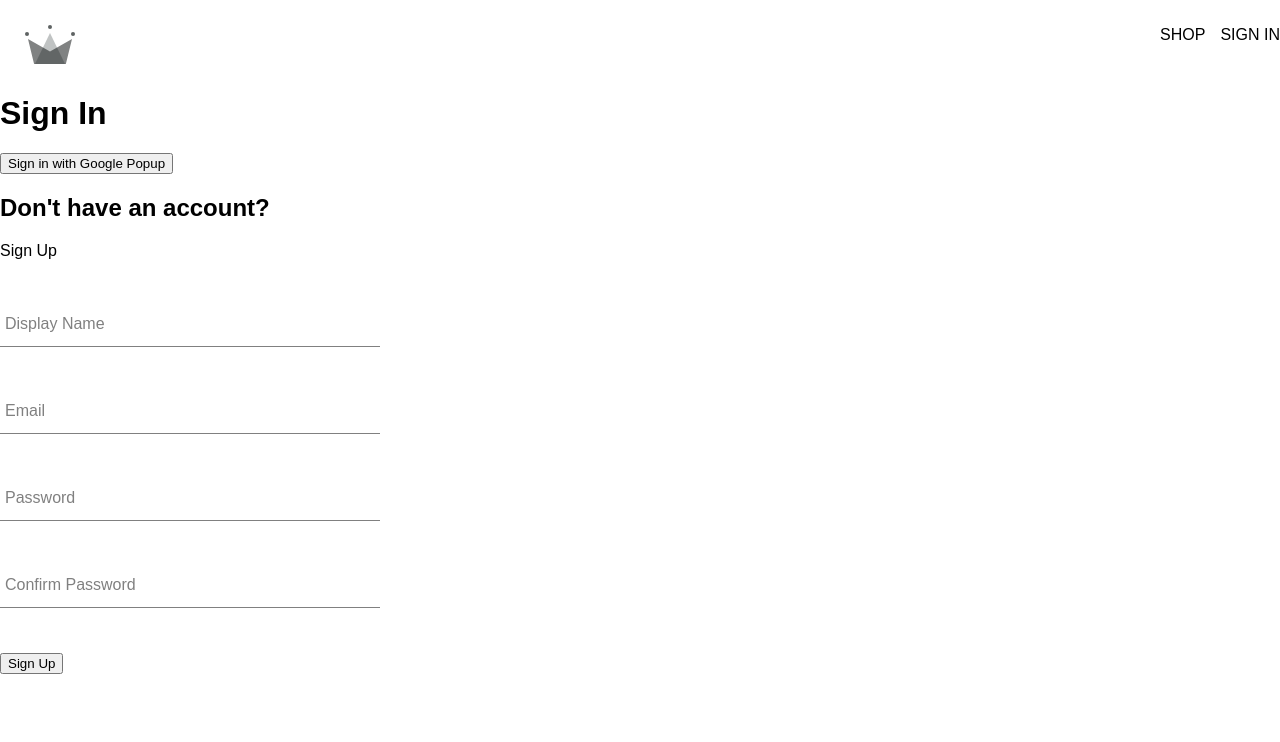
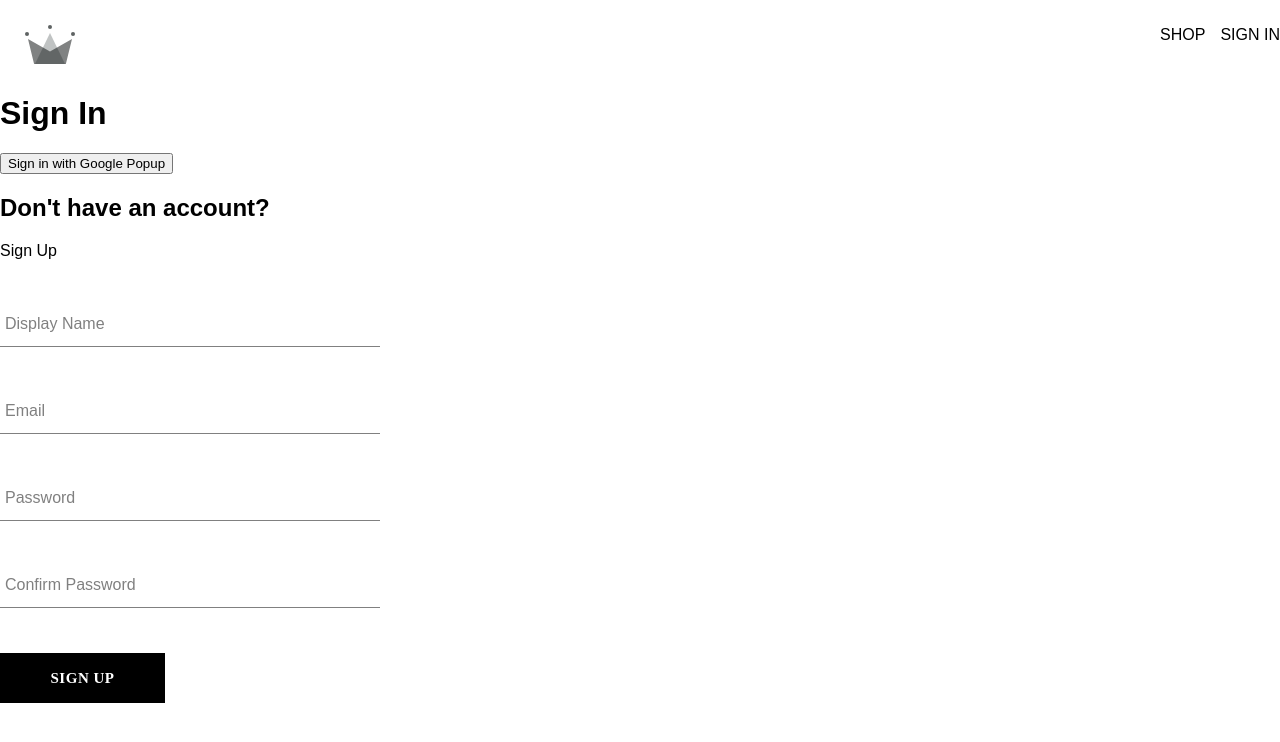
Before and after one commit to JasGharial/react-imperial, a React (Create React App) app: page /sign-in in a window 1280 px wide. Shown: the top 742 px of the page. Built offline with nearby package versions, Linux system fonts and the light colour scheme; the HTML template or start-up script is replaced by a standard one.

Commit message:
Add Button Component + Button SCSS

```diff
--- /dev/null
+++ b/src/components/button/button.component.jsx
@@ -0,0 +1,17 @@
+import './button.styles.scss'
+
+const BUTTON_TYPE_CLASSES = {
+  google: 'google-sign-in',
+  inverted: 'inverted'
+}
+
+const Button = ({ children, buttonType, ...otherProps }) => {
+  return (
+    <button className={`button-container ${BUTTON_TYPE_CLASSES[buttonType]}`}
+      {...otherProps} >
+      {children}
+    </button>
+  )
+}
+
+export default Button;
--- /dev/null
+++ b/src/components/button/button.styles.scss
@@ -0,0 +1,46 @@
+.button-container {
+  min-width: 165px;
+  width: auto;
+  height: 50px;
+  letter-spacing: 0.5px;
+  line-height: 50px;
+  padding: 0 35px 0 35px;
+  font-size: 15px;
+  background-color: black;
+  color: white;
+  text-transform: uppercase;
+  font-family: 'Raleway';
+  font-weight: bolder;
+  border: none;
+  cursor: pointer;
+  display: flex;
+  justify-content: center;
+
+  &:hover {
+    background-color: white;
+    color: black;
+    border: 1px solid black;
+  }
+
+  &.google-sign-in {
+    background-color: #4285f4;
+    color: white;
+
+    &:hover {
+      background-color: #357ae8;
+      border: none;
+    }
+  }
+
+  &.inverted {
+    background-color: white;
+    color: black;
+    border: 1px solid black;
+
+    &:hover {
+      background-color: black;
+      color: white;
+      border: none;
+    }
+  }
+}
--- a/src/components/sign-up-form/sign-up-form.component.jsx
+++ b/src/components/sign-up-form/sign-up-form.component.jsx
@@ -1,6 +1,7 @@
 import { useState } from "react"
 import { createAuthUserwithEmailAndPassword, createUserDocumentFromAuth } from "../../utils/firebase/firebase.utils";
 import FormInput from "../form-input/form-input.component";
+import Button from "../button/button.component";
 import './sign-up-form.styles.scss'
 
 const defaultFormFields = {
@@ -51,7 +52,7 @@
         <FormInput label={'Email'} type="email" required onChange={handleChange} name="email" value={email} />
         <FormInput label={'Password'} type="password" required onChange={handleChange} name="password" value={password} />
         <FormInput label={'Confirm Password'} type="password" required onChange={handleChange} name="confirmPassword" value={confirmPassword} />
-        <button type="submit">Sign Up</button>
+        <Button type="submit">Sign Up</Button>
       </form>
     </div>
   )
```
